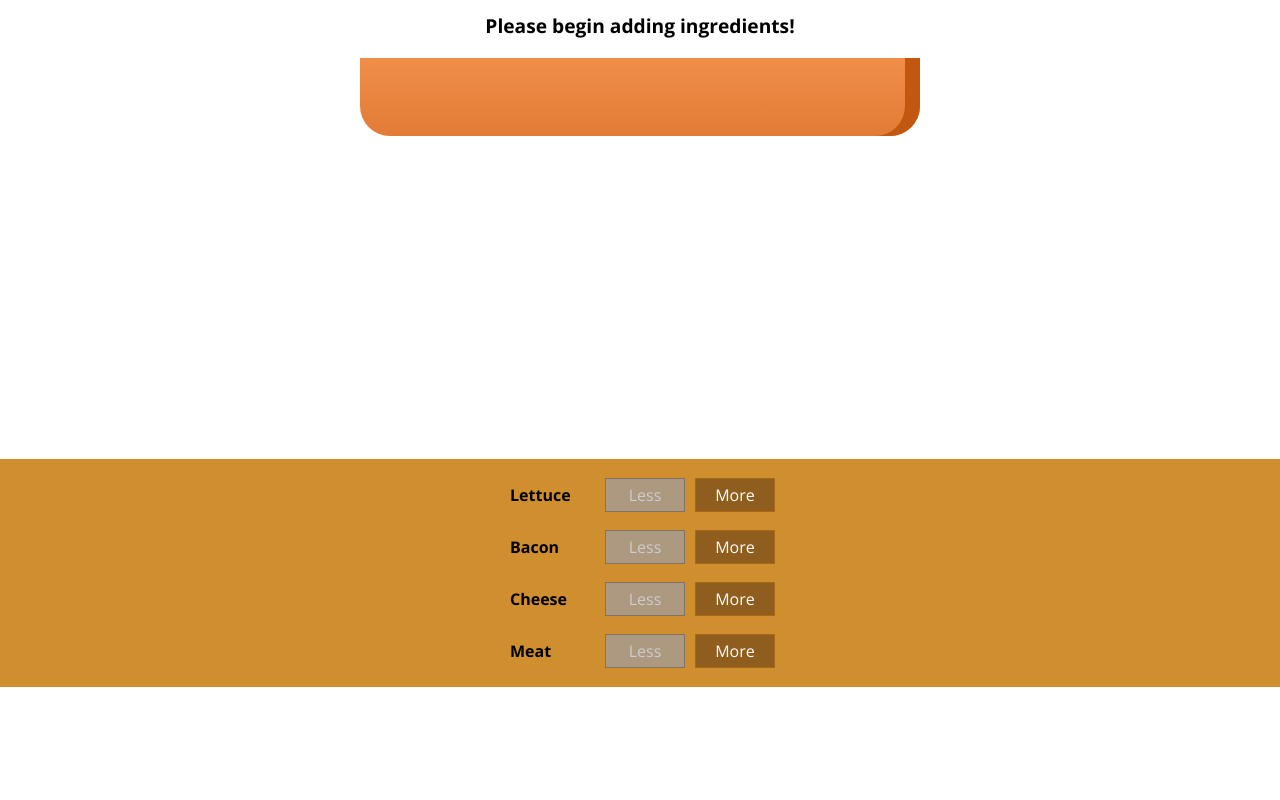
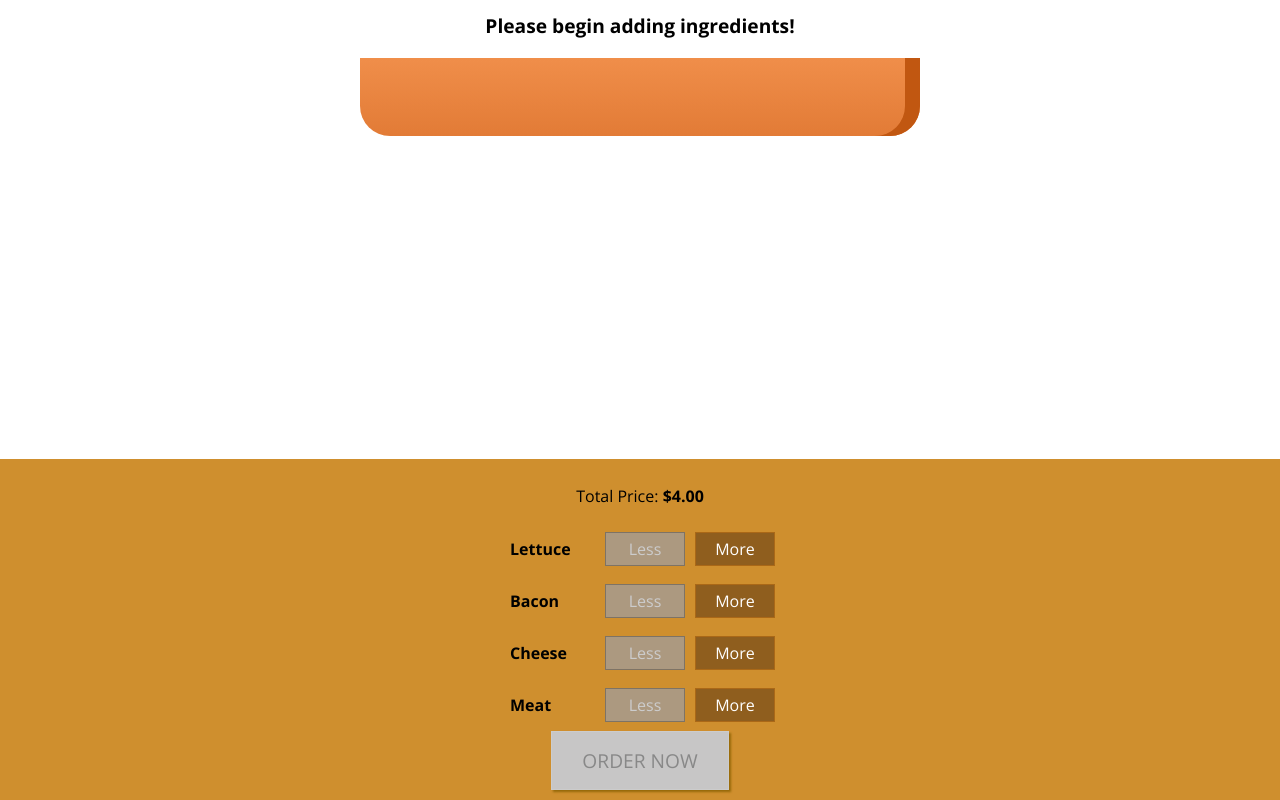
Before and after one commit to kmorgan8588/burgerBuilder, a React (Create React App) app: page / in a window 1280 px wide. Shown: the part 179-979 px from the top of the page. Before the commit the page ends 866 px from the top, so only its background shows below. Built offline with nearby package versions, Linux system fonts and the light colour scheme.

Commit message:
adds order button that is disabled when no ingredients are added

```diff
--- a/src/components/Burger/BuildControls/BuildControls.js
+++ b/src/components/Burger/BuildControls/BuildControls.js
@@ -14,7 +14,9 @@ const buildControls = (props) => {
             label={label.charAt(0).toUpperCase() + label.substring(1)} />))
     return (
         <div className={styles.BuildControls}>
+            <p>Total Price: <strong>${props.price.toFixed(2)}</strong></p>
             {controls}
+            <button disabled={props.disableOrder} className={styles.OrderButton}>ORDER NOW</button>
         </div>
     )
 }
--- a/src/components/Burger/BuildControls/BuildControls.module.css
+++ b/src/components/Burger/BuildControls/BuildControls.module.css
@@ -8,3 +8,45 @@
     margin: auto;
     padding: 10px 0;
 }
+
+
+.OrderButton {
+    background-color: #DAD735;
+    outline: none;
+    cursor: pointer;
+    border: 1px solid #966909;
+    color: #966909;
+    font-family: inherit;
+    font-size: 1.2em;
+    padding: 15px 30px;
+    box-shadow: 2px 2px 2px #966909;
+}
+
+.OrderButton:hover, .OrderButton:active {
+    background-color: #A0DB41;
+    border: 1px solid #966909;
+    color: #966909;
+}
+
+.OrderButton:disabled {
+    background-color: #C7C6C6;
+    cursor: not-allowed;
+    border: 1px solid #ccc;
+    color: #888888;
+}
+
+.OrderButton:not(:disabled) {
+    animation: enable 0.3s linear;
+}
+
+@keyframes enable {
+    0% {
+        transform: scale(1);
+    }
+    60% {
+        transform: scale(1.1);
+    }
+    100% {
+        transform: scale(1);
+    }
+}
--- a/src/containers/BurgerBuilder/BurgerBuilder.js
+++ b/src/containers/BurgerBuilder/BurgerBuilder.js
@@ -24,7 +24,7 @@ class BurgerBuilder extends Component {
                 [type]: value
             },
             totalPrice: newPrice
-        }, () => console.log(this.state))
+        })
     }
 
     removeIngredientHandler = (type) => {
@@ -40,7 +40,7 @@ class BurgerBuilder extends Component {
                 [type]: value
             },
             totalPrice: newPrice
-        }, () => console.log(this.state))
+        })
 
     }
 
@@ -52,15 +52,20 @@ class BurgerBuilder extends Component {
             disabledInfo[key] = disabledInfo[key] <= 0
         }
 
+        const disableOrder = Object.keys(disabledInfo).every(el => !!disabledInfo[el])
+
         const { ingredients } = this.state;
         return (
             <Fragment>
                 <Burger ingredients={ingredients} />
                 <BuildControls
+                    price={this.state.totalPrice}
                     disabled={disabledInfo}
                     add={this.addIngredientHandler}
                     del={this.removeIngredientHandler}
-                    controls={ingredients} />
+                    controls={ingredients}
+                    disableOrder={disableOrder} />
+
             </Fragment>
         )
     }
```
Also changed, not shown: src/components/Burger/BuildControls/BuildControl/BuildControl.js (+7 -2 lines).
